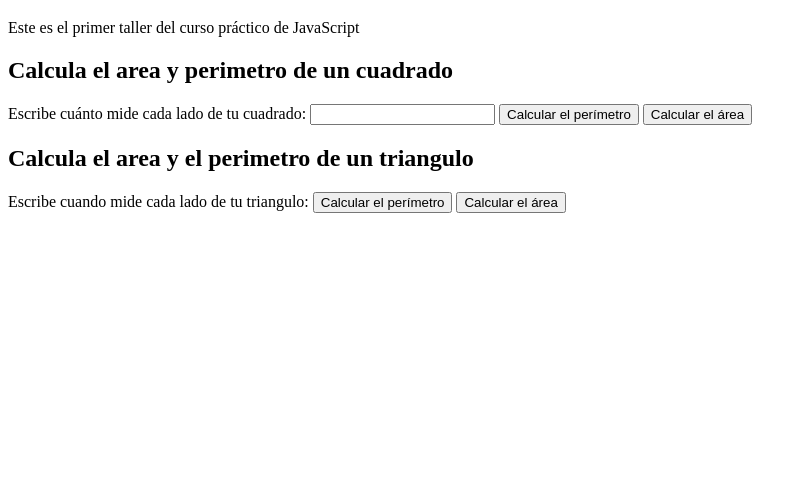
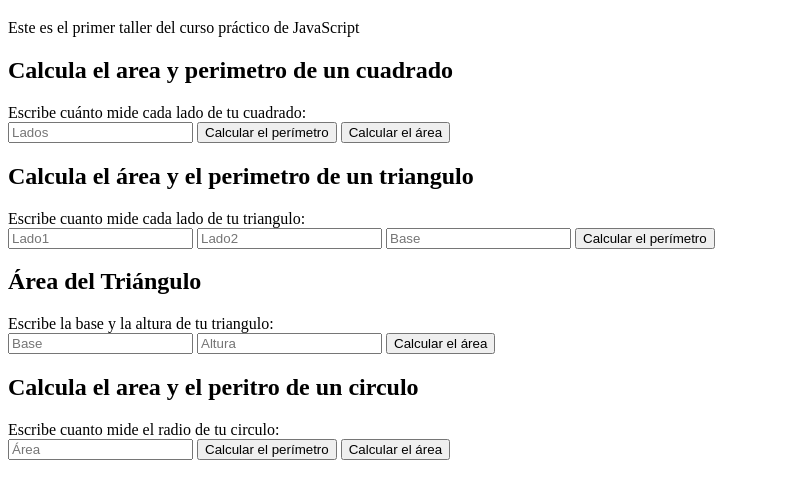
Before and after one commit to josue3002/Curso-practico-de-platzi, a plain HTML site: page figuras.html in a window 1280 px wide. Shown: the part 61-560 px from the top of the page, without its empty margins (0-807 px from the left). Drawn offline with Linux system fonts and the light colour scheme.

Commit message:
se le añadieron las otras figuras al codigo

```diff
--- a/figuras.html
+++ b/figuras.html
@@ -14,36 +14,68 @@
         <p>Este es el primer taller del curso práctico de JavaScript</p>
     </header>
 
-    <section>
+    <article>
     <h2>Calcula el area y perimetro de un cuadrado</h2>
-    <form>
         <label for="inputCuadrado">
             Escribe cuánto mide cada lado de tu cuadrado:
         </label>
-        <input id="inputCuadrado" type="number" />
+        <div>
+        <input id="inputCuadrado" type="number" placeholder="Lados" />
         <button type="button" onclick="calcularPerimetroCuadrado()">
             Calcular el perímetro
         </button>
         <button type="button" onclick="calcularAreaCuadrado()">
             Calcular el área
         </button>
+        </div>
     </form>
-    </section>
+    </article>
 
-    <section>
-        <h2>Calcula el area y el perimetro de un triangulo</h2>
+    <article>
+        <h2>Calcula el área y el perimetro de un triangulo</h2>
         <form>
             <label for="inputTriangulo">
-                Escribe cuando mide cada lado de tu triangulo:
+                Escribe cuanto mide cada lado de tu triangulo:
             </label>
-            <button type="button" onclick="calcularPerimetroTriangulo">
+            <div>
+            <input id="inputTriangulo1" type="number" placeholder="Lado1" />
+            <input id="inputTriangulo2" type="number" placeholder="Lado2" />
+            <input id="inputBase" type="number" placeholder="Base" />
+            <button type="button" onclick="calcularPerimetroTriangulo()">
                 Calcular el perímetro
             </button>
-            <button type="button">
+            </div>
+            <h2>Área del Triángulo</h2>
+            <label>
+                Escribe la base y la altura de tu triangulo:
+            </label>
+            <div>
+                <input id="inputBase" type="number" placeholder="Base"/>
+                <input id="inputAltura" type="number" placeholder="Altura" />
+                <button type="button" onclick="calcularAreaTriangulo()">
+                    Calcular el área
+                </button>
+            </div>
+        </form>
+    </article>
+
+    <article>
+        <h2>Calcula el area y el peritro de un circulo</h2>
+        <form>
+            <label for="inputCirculo">
+                Escribe cuanto mide el radio de tu circulo:
+            </label>
+            <div>
+            <input id="inputCirculo1" type="number" placeholder="Área" />
+            <button type="button" onclick="calcularPerimetroCirculo()">
+                Calcular el perímetro
+            </button>
+            <button type="button" onclick="calcularAreaCirculo()">
                 Calcular el área
             </button>
+            </div>
         </form>
-    </section>
+    </article>
 
     <script src="figuras.js"></script>
 </body>
--- a/figuras.js
+++ b/figuras.js
@@ -11,6 +11,22 @@ function areaCuadrado(lado) {
 }
 
 console.groupEnd();
+
+function calcularPerimetroCuadrado() {
+    const input = document.getElementById("inputCuadrado");
+    const value = input.value;
+
+    const perimetro = perimetroCuadrado(value);
+    alert("El perimetro del cuadrado es: " + perimetro);
+}
+
+function calcularAreaCuadrado() {
+    const input = document.getElementById("inputCuadrado");
+    const value = input.value;
+
+    const area = areaCuadrado(value);
+    alert("El area del cuadrado es: " + area);
+}
 
 //Codigo del triangulo
 
@@ -26,6 +42,31 @@ function areaTriangulo (base, altura) {
 console.log ("El area del triángulo es: " + areaTriangulo + "cm^2");
 
 console.groupEnd();
+
+function calcularPerimetroTriangulo() {
+    const input1 = document.getElementById("inputTriangulo1");
+    const value1 = Number(input1.value);
+
+    const input2 = document.getElementById("inputTriangulo2");
+    const value2 = Number(input2.value);
+
+    const base = document.getElementById("inputBase");
+    const value3 = Number(base.value);
+
+    const perimetro = perimetroTriangulo(value1,value2,value3);
+    alert("El perimetro del triangulo es: " + perimetro);
+}
+
+function calcularAreaTriangulo() {
+    var input = document.getElementById("inputBase");
+    const base = input.value;
+
+    var input = document.getElementById("inputAltura");
+    const altura = input.value;
+
+    const area = areaTriangulo(base, altura);
+    alert("El area del triangulo es: " + area);
+}
 
 // Código del círculo
 
@@ -56,20 +97,18 @@ function areaCirculo(radio) {
 
 console.groupEnd();
 
-//Aquí interactuamos con el cuadrado
-
-function calcularPerimetroCuadrado() {
-    const input = document.getElementById("inputCuadrado");
+function calcularPerimetroCirculo() {
+    const input = document.getElementById("inputCirculo1");
     const value = input.value;
 
-    const perimetro = perimetroCuadrado(value);
-    alert(perimetro);
+    const perimetro = perimetroCirculo(value);
+    alert("El perimetro del circulo es: " + perimetro);
 }
 
-function calcularAreaCuadrado() {
-    const input = document.getElementById("inputCuadrado");
+function calcularAreaCirculo() {
+    const input = document.getElementById("inputCirculo1");
     const value = input.value;
 
-    const area = areaCuadrado(value);
-    alert(area);
+    const area = areaCirculo(value);
+    alert ("El area del circulo es: " + area);
 }
```
